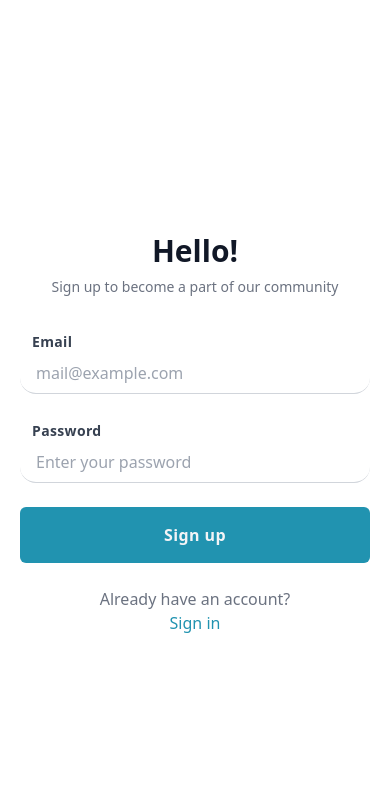
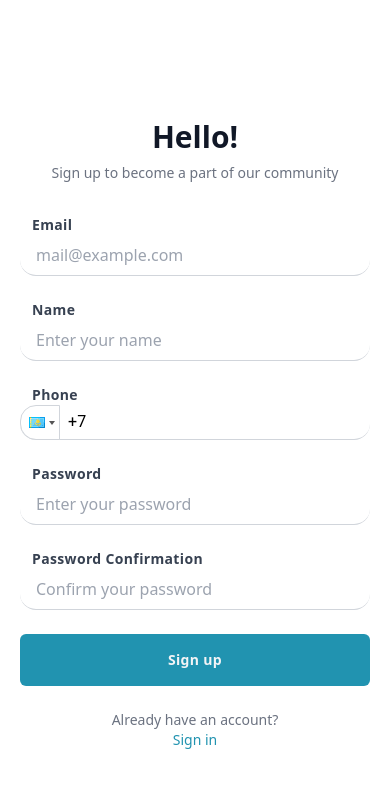
Before and after one commit to AdiletBekmuratov/qazaq-study-next, a Next.js app: page /register in a window 390 px wide. Shown: the top 788 px of the page. Built offline with nearby package versions, Linux system fonts and the light colour scheme.

Commit message:
button ripple effect & register page updated

```diff
--- a/package.json
+++ b/package.json
@@ -11,6 +11,7 @@
     "next": "^12.1.4",
     "react": "^17.0.2",
     "react-dom": "^17.0.2",
+    "react-phone-input-2": "^2.15.0",
     "yup": "^0.32.11"
   },
   "devDependencies": {
--- a/pages/_app.tsx
+++ b/pages/_app.tsx
@@ -1,3 +1,4 @@
+import 'react-phone-input-2/lib/style.css'
 import '../styles/globals.css'
 import type { AppProps } from 'next/app'
 const {
--- a/pages/login.tsx
+++ b/pages/login.tsx
@@ -1,7 +1,36 @@
+import { ErrorMessage, Field, Form, Formik, FormikProps } from 'formik'
 import { NextPage } from 'next'
 import Link from 'next/link'
+import * as Yup from 'yup'
+
+const SignInSchema = Yup.object().shape({
+  email: Yup.string()
+    .email('Must be a valid email')
+    .max(255)
+    .required('Required field'),
+  password: Yup.string()
+    .matches(
+      /^(?=.*[a-z])(?=.*[A-Z])(?=.*[0-9])(?=.*[!@#\$%\^&\*])(?=.{8,})/,
+      'The password must contain at least 8 characters, one upper case, one lower case, one number and one special case character'
+    )
+    .required('Required field'),
+})
+
+interface FormValues {
+  email: string
+  password: string
+}
+
+const initialValues: FormValues = {
+  email: '',
+  password: '',
+}
 
 const login: NextPage = () => {
+  const handleSubmit = (values: FormValues) => {
+    console.log(values)
+  }
+
   return (
     <section className="relative flex min-h-screen ">
       <div className="flex min-w-0 flex-auto flex-col items-center bg-white sm:flex-row sm:justify-center md:items-start md:justify-start">
@@ -49,25 +78,43 @@ const login: NextPage = () => {
                 Please sign in to your account
               </p>
             </div>
-            <form className="mt-8 space-y-6" action="#" method="POST">
+            <Formik
+              initialValues={initialValues}
+              onSubmit={handleSubmit}
+              validationSchema={SignInSchema}
+            >
+              {(props: FormikProps<FormValues>) => (
+                <Form className="mt-8 space-y-6" action="#" method="POST">
                   <div className="relative">
                     <label className="ml-3 text-sm font-bold tracking-wide text-gray-700">
                       Email
                     </label>
-                <input
+                    <Field
+											name='email'
                       className=" w-full rounded-2xl border-b border-gray-300 px-4 py-2 text-base outline-none focus:shadow"
                       type="email"
                       placeholder="mail@example.com"
+                    />
+										<ErrorMessage
+                      name="email"
+                      component={'div'}
+                      className="mt-1 ml-3 text-sm text-red-400"
                     />
                   </div>
                   <div className="mt-8 content-center">
                     <label className="ml-3 text-sm font-bold tracking-wide text-gray-700">
                       Password
                     </label>
-                <input
+                    <Field
+											name='password'
                       className="w-full rounded-2xl border-b border-gray-300 px-4 py-2 text-base outline-none focus:shadow"
                       type="password"
                       placeholder="Enter your password"
+                    />
+										<ErrorMessage
+                      name="password"
+                      component={'div'}
+                      className="mt-1 ml-3 text-sm text-red-400"
                     />
                   </div>
                   <div className="flex items-center justify-end">
@@ -83,7 +130,7 @@ const login: NextPage = () => {
                   <div>
                     <button
                       type="submit"
-                  className="flex w-full cursor-pointer justify-center rounded-md bg-dark-blue p-4
+                      className="ripple flex w-full cursor-pointer justify-center rounded-md bg-dark-blue p-4
 											font-semibold tracking-wide text-gray-100 transition duration-300 ease-in-out hover:shadow-md"
                     >
                       Sign in
@@ -97,7 +144,9 @@ const login: NextPage = () => {
                       </a>
                     </Link>
                   </p>
-            </form>
+                </Form>
+              )}
+            </Formik>
           </div>
         </div>
       </div>
--- a/pages/register.tsx
+++ b/pages/register.tsx
@@ -1,7 +1,50 @@
+import { ErrorMessage, Field, Form, Formik, FormikProps } from 'formik'
 import { NextPage } from 'next'
 import Link from 'next/link'
+import * as Yup from 'yup'
+import PhoneInput from 'react-phone-input-2'
+
+const SignUpSchema = Yup.object().shape({
+  email: Yup.string()
+    .email('Must be a valid email')
+    .max(255)
+    .required('Required field'),
+  name: Yup.string()
+    .required('Required field')
+    .min(1, 'Too short input'),
+  phone: Yup.string().required('Required field'),
+  password: Yup.string()
+    .matches(
+      /^(?=.*[a-z])(?=.*[A-Z])(?=.*[0-9])(?=.*[!@#\$%\^&\*])(?=.{8,})/,
+      'The password must contain at least 8 characters, one upper case, one lower case, one number and one special case character'
+    )
+    .required('Required field'),
+  confirmPassword: Yup.string()
+    .oneOf([Yup.ref('password'), null], 'Passwords don\'t match')
+    .required('Required field'),
+})
+
+interface FormValues {
+  email: string
+  name: string
+  phone: string
+  password: string
+  confirmPassword: string
+}
+
+const initialValues: FormValues = {
+  email: '',
+  name: '',
+  phone: '',
+  password: '',
+  confirmPassword: '',
+}
 
 const register: NextPage = () => {
+  const handleSubmit = (values: FormValues) => {
+    console.log(values)
+  }
+
   return (
     <section className="relative flex min-h-screen ">
       <div className="flex min-w-0 flex-auto flex-col items-center bg-white sm:flex-row sm:justify-center md:items-start md:justify-start">
@@ -13,31 +56,102 @@ const register: NextPage = () => {
                 Sign up to become a part of our community
               </p>
             </div>
-            <form className="mt-8 space-y-6" action="#" method="POST">
+            <Formik
+              initialValues={initialValues}
+              onSubmit={handleSubmit}
+              validationSchema={SignUpSchema}
+            >
+              {(props: FormikProps<FormValues>) => (
+                <Form className="mt-8 space-y-6" action="#" method="POST">
                   <div className="relative">
                     <label className="ml-3 text-sm font-bold tracking-wide text-gray-700">
                       Email
                     </label>
-                <input
-                  className=" w-full rounded-2xl border-b border-gray-300 px-4 py-2 text-base outline-none focus:shadow"
+                    <Field
+                      name="email"
+                      className="w-full rounded-2xl border-b border-gray-300 px-4 py-2 text-base outline-none focus:shadow"
                       type="email"
                       placeholder="mail@example.com"
+                    />
+                    <ErrorMessage
+                      name="email"
+                      component={'div'}
+                      className="mt-1 ml-3 text-sm text-red-400"
+                    />
+                  </div>
+                  <div className="mt-8 content-center">
+                    <label className="ml-3 text-sm font-bold tracking-wide text-gray-700">
+                      Name
+                    </label>
+                    <Field
+                      name="name"
+                      className="w-full rounded-2xl border-b border-gray-300 px-4 py-2 text-base outline-none focus:shadow"
+                      type="text"
+                      placeholder="Enter your name"
+                    />
+                    <ErrorMessage
+                      name="name"
+                      component={'div'}
+                      className="mt-1 ml-3 text-sm text-red-400"
+                    />
+                  </div>
+                  <div className="mt-8 content-center">
+                    <label className="ml-3 text-sm font-bold tracking-wide text-gray-700">
+                      Phone
+                    </label>
+                    <Field
+                      name="phone"
+                      inputClass="focus:shadow "
+                      type="text"
+                      placeholder="Enter your phone number"
+											preferredCountries={['us', 'ru', 'kz']}
+											country={'kz'}
+											onChange={(_: any, __: any, ___: any, formattedValue: any) => props.setFieldValue('phone', formattedValue)}
+											component={PhoneInput}
+											disableCountryGuess={true}
+                    />
+                    <ErrorMessage
+                      name="phone"
+                      component={'div'}
+                      className="mt-1 ml-3 text-sm text-red-400"
                     />
                   </div>
                   <div className="mt-8 content-center">
                     <label className="ml-3 text-sm font-bold tracking-wide text-gray-700">
                       Password
                     </label>
-                <input
+                    <Field
+                      name="password"
                       className="w-full rounded-2xl border-b border-gray-300 px-4 py-2 text-base outline-none focus:shadow"
                       type="password"
                       placeholder="Enter your password"
+                    />
+                    <ErrorMessage
+                      name="password"
+                      component={'div'}
+                      className="mt-1 ml-3 text-sm text-red-400"
+                    />
+                  </div>
+                  <div className="mt-8 content-center">
+                    <label className="ml-3 text-sm font-bold tracking-wide text-gray-700">
+                      Password Confirmation
+                    </label>
+                    <Field
+                      name="confirmPassword"
+                      className="w-full rounded-2xl border-b border-gray-300 px-4 py-2 text-base outline-none focus:shadow"
+                      type="password"
+                      placeholder="Confirm your password"
+                    />
+                    <ErrorMessage
+                      name="confirmPassword"
+                      component={'div'}
+                      className="mt-1 ml-3 text-sm text-red-400"
                     />
                   </div>
                   <div>
                     <button
                       type="submit"
-                  className="flex w-full cursor-pointer justify-center rounded-md bg-dark-blue p-4
+                      className="ripple flex w-full cursor-pointer justify-center rounded-md bg-dark-blue p-4
 											font-semibold tracking-wide text-gray-100 transition duration-300 ease-in-out hover:shadow-md"
                     >
                       Sign up
@@ -51,7 +165,9 @@ const register: NextPage = () => {
                       </a>
                     </Link>
                   </p>
-            </form>
+                </Form>
+              )}
+            </Formik>
           </div>
         </div>
 
--- a/styles/globals.css
+++ b/styles/globals.css
@@ -2,8 +2,33 @@
 @tailwind components;
 @tailwind utilities;
 
+@layer base {
+  h1 {
+    @apply text-3xl font-bold md:text-5xl;
+  }
 
-.circles{
+  h2 {
+    @apply text-2xl font-bold md:text-4xl;
+  }
+
+  h3 {
+    @apply text-xl font-bold md:text-3xl;
+  }
+
+  h4 {
+    @apply text-lg font-bold;
+  }
+
+  body {
+    @apply text-sm md:text-base;
+  }
+
+  .layout {
+    @apply container mx-auto px-4;
+  }
+}
+
+.circles {
   position: absolute;
   top: 0;
   left: 0;
@@ -11,7 +36,7 @@
   height: 100%;
   overflow: hidden;
 }
-.circles li{
+.circles li {
   position: absolute;
   display: block;
   list-style: none;
@@ -21,15 +46,14 @@
   animation: animate 25s linear infinite;
   bottom: -150px;
 }
-.circles li:nth-child(1){
+.circles li:nth-child(1) {
   left: 25%;
   width: 80px;
   height: 80px;
   animation-delay: 0s;
 }
 
-
-.circles li:nth-child(2){
+.circles li:nth-child(2) {
   left: 10%;
   width: 20px;
   height: 20px;
@@ -37,14 +61,14 @@
   animation-duration: 12s;
 }
 
-.circles li:nth-child(3){
+.circles li:nth-child(3) {
   left: 70%;
   width: 20px;
   height: 20px;
   animation-delay: 4s;
 }
 
-.circles li:nth-child(4){
+.circles li:nth-child(4) {
   left: 40%;
   width: 60px;
   height: 60px;
@@ -52,28 +76,28 @@
   animation-duration: 18s;
 }
 
-.circles li:nth-child(5){
+.circles li:nth-child(5) {
   left: 65%;
   width: 20px;
   height: 20px;
   animation-delay: 0s;
 }
 
-.circles li:nth-child(6){
+.circles li:nth-child(6) {
   left: 75%;
   width: 110px;
   height: 110px;
   animation-delay: 3s;
 }
 
-.circles li:nth-child(7){
+.circles li:nth-child(7) {
   left: 35%;
   width: 150px;
   height: 150px;
   animation-delay: 7s;
 }
 
-.circles li:nth-child(8){
+.circles li:nth-child(8) {
   left: 50%;
   width: 25px;
   height: 25px;
@@ -81,7 +105,7 @@
   animation-duration: 45s;
 }
 
-.circles li:nth-child(9){
+.circles li:nth-child(9) {
   left: 20%;
   width: 15px;
   height: 15px;
@@ -89,7 +113,7 @@
   animation-duration: 35s;
 }
 
-.circles li:nth-child(10){
+.circles li:nth-child(10) {
   left: 85%;
   width: 150px;
   height: 150px;
@@ -97,17 +121,82 @@
   animation-duration: 11s;
 }
 @keyframes animate {
-
-	0%{
+  0% {
     transform: translateY(0) rotate(0deg);
     opacity: 1;
     border-radius: 0;
   }
 
-	100%{
+  100% {
     transform: translateY(-1000px) rotate(720deg);
     opacity: 0;
     border-radius: 50%;
   }
+}
 
+.ripple {
+  background-position: center;
+  transition: background 0.8s;
 }
+
+.ripple:hover {
+  background: #47a7f5 radial-gradient(circle, transparent 1%, #47a7f5 1%)
+    center/15000%;
+}
+
+.ripple:active {
+  background-color: #6eb9f7;
+  background-size: 100%;
+  transition: background 0s;
+}
+
+.react-tel-input .form-control {
+  position: relative;
+  font-size: 1rem;
+  margin-top: 0 !important;
+  margin-bottom: 0 !important;
+  padding-left: 48px;
+  margin-left: 0;
+  padding-right: 1rem;
+  outline: 2px solid transparent;
+  outline-offset: 2px;
+  border: none;
+  border-bottom: 1px solid rgb(209 213 219);
+  border-radius: 1rem;
+  line-height: 1.5rem;
+  padding-top: 0.5rem;
+  padding-bottom: 0.5rem;
+  width: 100%;
+}
+
+.react-tel-input .flag-dropdown {
+  position: absolute;
+  top: 0;
+  bottom: 0;
+  padding: 0;
+  background-color: #ffffff;
+  border: 1px solid rgb(209 213 219);
+  border-radius: 1rem 0 0 1rem;
+}
+
+.react-tel-input .selected-flag:hover,
+.react-tel-input .selected-flag:focus {
+  background-color: #fff;
+  border-radius: 1rem 0 0 1rem;
+}
+
+.react-tel-input .selected-flag:hover,
+.react-tel-input .selected-flag:active {
+  background-color: #fff;
+  border-radius: 1rem 0 0 1rem;
+}
+
+.react-tel-input .flag-dropdown.open {
+  background: #fff;
+  border-radius: 1rem 0 0 1rem;
+}
+
+.react-tel-input .flag-dropdown.open .selected-flag {
+  background: rgb(238, 238, 238);
+  border-radius: 1rem 0 0 1rem;
+}
```
Also changed, not shown: 1 other file (tests, documents, lock files or other folders). Lines whose indentation alone changed are shown as unchanged.
